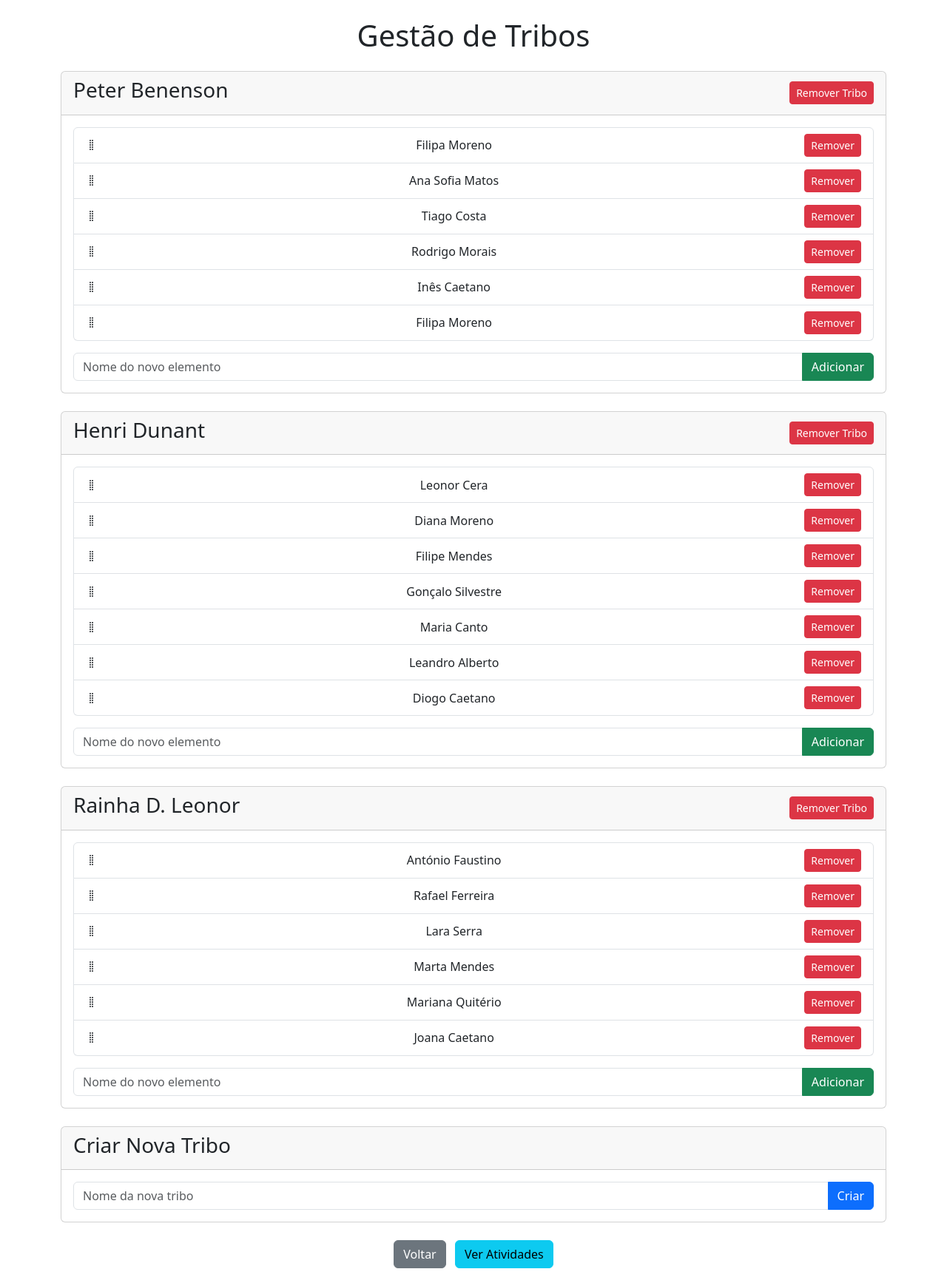
After one commit to tiagocosta26/gestor_presencas, a Flask app: page /gestao_tribos in a window 1280 px wide. The commit adds this page. Shown: the whole page at 74% size. Run offline with Flask 3, Linux system fonts and the light colour scheme.

Commit message:
gestão de tribos done

```diff
--- a/app.py
+++ b/app.py
@@ -1,4 +1,4 @@
-from flask import Flask, render_template, request, redirect, url_for
+from flask import Flask, render_template, request, redirect, url_for, jsonify
 import csv, os, re, json
 from collections import defaultdict
 from datetime import datetime
@@ -17,6 +17,7 @@ def carregar_tribos():
     if os.path.exists(FICHEIRO_TRIBOS):
         with open(FICHEIRO_TRIBOS, encoding="utf-8") as f:
             return json.load(f)
+    return {}
 
 # Função para guardar tribos no ficheiro JSON
 def guardar_tribos(tribos):
@@ -73,7 +74,6 @@ def atividades():
         mes_ano = data_inicio[:7]
         atividades_agrupadas[mes_ano].append(ficheiro)
 
-    # Ordenar meses e atividades dentro de cada mês pela data mais recente
     meses_ordenados = sorted(atividades_agrupadas.keys(), reverse=True)
     for mes in meses_ordenados:
         atividades_agrupadas[mes].sort(reverse=True)
@@ -90,39 +90,55 @@ def eliminar_atividade(nome_ficheiro):
         pass
     return redirect(url_for('atividades'))
 
-@app.route("/gestao", methods=["GET", "POST"])
-def gestao():
-    tribos = carregar_tribos() or {}
+@app.route("/gestao_tribos", methods=["GET", "POST"])
+def gestao_tribos():
+    tribos = carregar_tribos()
 
     if request.method == "POST":
         acao = request.form.get("acao")
-        tribo = request.form.get("tribo")
-        nome = request.form.get("nome")
 
-        if acao == "criar_tribo" and tribo:
-            if tribo not in tribos:
-                tribos[tribo] = []
-        elif acao == "eliminar_tribo" and tribo in tribos:
-            del tribos[tribo]
-        elif acao == "adicionar_pessoa" and tribo in tribos and nome:
-            if nome not in tribos[tribo]:
-                tribos[tribo].append(nome)
-        elif acao == "remover_pessoa" and tribo in tribos and nome:
-            if nome in tribos[tribo]:
-                tribos[tribo].remove(nome)
-        elif acao == "atualizar_ordem" and tribo in tribos:
-            nova_ordem = request.form.get("nova_ordem", "")
-            if nova_ordem:
-                nova_lista = nova_ordem.split(",")
-                membros_atuais = set(tribos[tribo])
-                nova_lista_filtrada = [m for m in nova_lista if m in membros_atuais]
-                tribos[tribo] = nova_lista_filtrada
+        if acao == "criar_tribo":
+            nome_tribo = request.form.get("nome_tribo").strip()
+            if nome_tribo and nome_tribo not in tribos:
+                tribos[nome_tribo] = []
+                guardar_tribos(tribos)
 
+        elif acao == "remover_tribo":
+            nome_tribo = request.form.get("nome_tribo")
+            if nome_tribo in tribos:
+                del tribos[nome_tribo]
+                guardar_tribos(tribos)
+
+        elif acao == "adicionar_pessoa":
+            tribo = request.form.get("tribo")
+            nome_pessoa = request.form.get("nome_pessoa").strip()
+            if tribo in tribos and nome_pessoa:
+                tribos[tribo].append(nome_pessoa)
+                guardar_tribos(tribos)
+
+        elif acao == "remover_pessoa":
+            tribo = request.form.get("tribo")
+            nome_pessoa = request.form.get("nome_pessoa")
+            if tribo in tribos and nome_pessoa in tribos[tribo]:
+                tribos[tribo].remove(nome_pessoa)
+                guardar_tribos(tribos)
+
+        return redirect(url_for("gestao_tribos"))
+
+    return render_template("gestao_tribos.html", tribos=tribos)
+
+@app.route("/reordenar_pessoas", methods=["POST"])
+def reordenar_pessoas():
+    data = request.get_json()
+    tribo = data.get("tribo")
+    nova_ordem = data.get("nova_ordem")
+
+    tribos = carregar_tribos()
+    if tribo in tribos and isinstance(nova_ordem, list):
+        tribos[tribo] = nova_ordem
         guardar_tribos(tribos)
-        return redirect(url_for("gestao"))
-
-    return render_template("gestao.html", tribos=tribos)
-
+        return jsonify({"status": "ok"})
+    return jsonify({"status": "erro"}), 400
 
 @app.route("/atividade/<ficheiro>")
 def ver_atividade(ficheiro):
@@ -146,7 +162,6 @@ def ver_atividade(ficheiro):
         with open(caminho, newline="", encoding="utf-8-sig") as f:
             reader = csv.reader(f)
             cabecalho = next(reader)
-
             for linha in reader:
                 if len(linha) == 5:
                     _, _, _, nome, presente = linha
--- /dev/null
+++ b/templates/gestao_tribos.html
@@ -0,0 +1,109 @@
+<!DOCTYPE html>
+<html lang="pt">
+<head>
+    <meta charset="UTF-8-sig">
+    <meta name="viewport" content="width=device-width, initial-scale=1.0">
+    <title>Gestão de Tribos</title>
+    <link href="https://cdn.jsdelivr.net/npm/bootstrap@5.3.3/dist/css/bootstrap.min.css" rel="stylesheet">
+    <link rel="stylesheet" href="https://cdn.jsdelivr.net/npm/bootstrap-icons@1.10.5/font/bootstrap-icons.css">
+    <script src="https://cdn.jsdelivr.net/npm/sortablejs@1.15.0/Sortable.min.js"></script>
+    <style>
+        .list-group-item.sortable-handle {
+            cursor: grab;
+        }
+    </style>
+</head>
+<body class="container mt-4">
+    <h1 class="text-center">Gestão de Tribos</h1>
+
+    {% for tribo, membros in tribos.items() %}
+    <div class="card my-4">
+        <div class="card-header d-flex justify-content-between align-items-center">
+            <h3>{{ tribo }}</h3>
+            <form method="post" action="{{ url_for('gestao_tribos') }}">
+                <input type="hidden" name="acao" value="remover_tribo">
+                <input type="hidden" name="nome_tribo" value="{{ tribo }}">
+                <button class="btn btn-sm btn-danger" type="submit">Remover Tribo</button>
+            </form>
+        </div>
+        <div class="card-body">
+            <ul id="lista-{{ loop.index }}" class="list-group sortable" data-tribo="{{ tribo }}">
+                {% for pessoa in membros %}
+                <li class="list-group-item d-flex justify-content-between align-items-center sortable-handle">
+                    <i class="bi bi-grip-vertical me-2"></i>
+                    <span>{{ pessoa }}</span>
+                    <form method="post" action="{{ url_for('gestao_tribos') }}" style="display:inline;">
+                        <input type="hidden" name="acao" value="remover_pessoa">
+                        <input type="hidden" name="tribo" value="{{ tribo }}">
+                        <input type="hidden" name="nome_pessoa" value="{{ pessoa }}">
+                        <button class="btn btn-sm btn-danger" type="submit">Remover</button>
+                    </form>
+                </li>
+                {% endfor %}
+            </ul>
+
+            <form method="post" action="{{ url_for('gestao_tribos') }}" class="mt-3">
+                <input type="hidden" name="acao" value="adicionar_pessoa">
+                <input type="hidden" name="tribo" value="{{ tribo }}">
+                <div class="input-group">
+                    <input type="text" name="nome_pessoa" placeholder="Nome do novo elemento" class="form-control" required>
+                    <button class="btn btn-success" type="submit">Adicionar</button>
+                </div>
+            </form>
+        </div>
+    </div>
+    {% endfor %}
+
+    <div class="card my-4">
+        <div class="card-header">
+            <h3>Criar Nova Tribo</h3>
+        </div>
+        <div class="card-body">
+            <form method="post" action="{{ url_for('gestao_tribos') }}">
+                <input type="hidden" name="acao" value="criar_tribo">
+                <div class="input-group">
+                    <input type="text" name="nome_tribo" placeholder="Nome da nova tribo" class="form-control" required>
+                    <button class="btn btn-primary" type="submit">Criar</button>
+                </div>
+            </form>
+        </div>
+    </div>
+
+    <div class="text-center my-4">
+        <a href="{{ url_for('index') }}" class="btn btn-secondary me-2">Voltar</a>
+        <a href="{{ url_for('atividades') }}" class="btn btn-info">Ver Atividades</a>
+    </div>
+
+    <script>
+        document.addEventListener("DOMContentLoaded", function() {
+            // Itera sobre todas as listas com a classe "sortable"
+            document.querySelectorAll(".sortable").forEach(function(lista) {
+                new Sortable(lista, {
+                    animation: 150,
+                    handle: '.sortable-handle', // Define que apenas o item inteiro pode ser arrastado
+                    // Função executada quando o arrastar e soltar termina
+                    onEnd: function(evt) {
+                        let tribo = lista.getAttribute("data-tribo");
+                        // Mapeia os elementos <li> para obter o texto de cada um (nome da pessoa)
+                        let novaOrdem = Array.from(lista.children).map(li => li.querySelector('span').innerText);
+
+                        // Envia a nova ordem para o servidor via fetch
+                        fetch("/reordenar_pessoas", {
+                            method: "POST",
+                            headers: { "Content-Type": "application/json" },
+                            body: JSON.stringify({ tribo: tribo, nova_ordem: novaOrdem })
+                        }).then(res => {
+                            if (!res.ok) {
+                                alert("Erro ao guardar a nova ordem!");
+                            }
+                        }).catch(error => {
+                            console.error('Erro:', error);
+                            alert("Erro ao comunicar com o servidor!");
+                        });
+                    }
+                });
+            });
+        });
+    </script>
+</body>
+</html>
--- a/templates/index.html
+++ b/templates/index.html
@@ -38,7 +38,7 @@
       <select class="form-select" id="selectorTribo">
         <option value="">-- Escolher tribo --</option>
         {% for tribo_nome in tribos.keys() %}
-        <option value="{{ tribo_nome }}">{{ tribo_nome|capitalize }}</option>
+        <option value="{{ tribo_nome }}">{{ tribo_nome }}</option>
         {% endfor %}
       </select>
       <button type="button" class="btn btn-outline-primary mt-2" onclick="adicionarTribo()">Adicionar Tribo</button>
@@ -65,7 +65,7 @@
 
     <div class="d-flex gap-2 mt-2">
       <a href="{{ url_for('atividades') }}" class="btn btn-outline-secondary flex-fill">Ver Atividades Registadas</a>
-      <a href="{{ url_for('gestao') }}" class="btn btn-outline-secondary flex-fill">Gestão de Tribos</a>
+      <a href="{{ url_for('gestao_tribos') }}" class="btn btn-outline-secondary flex-fill">Gestão de Tribos</a>
     </div>
   </form>
 
--- a/tribos.json
+++ b/tribos.json
@@ -1,11 +1,11 @@
 {
     "Peter Benenson": [
-        "Tiago Costa",
         "Filipa Moreno",
         "Ana Sofia Matos",
+        "Tiago Costa",
         "Rodrigo Morais",
-        "Filipa Moreno",
-        "Inês Caetano"
+        "Inês Caetano",
+        "Filipa Moreno"
     ],
     "Henri Dunant": [
         "Leonor Cera",
```
Also changed, not shown: templates/gestao.html (deleted, +0 -58 lines).
